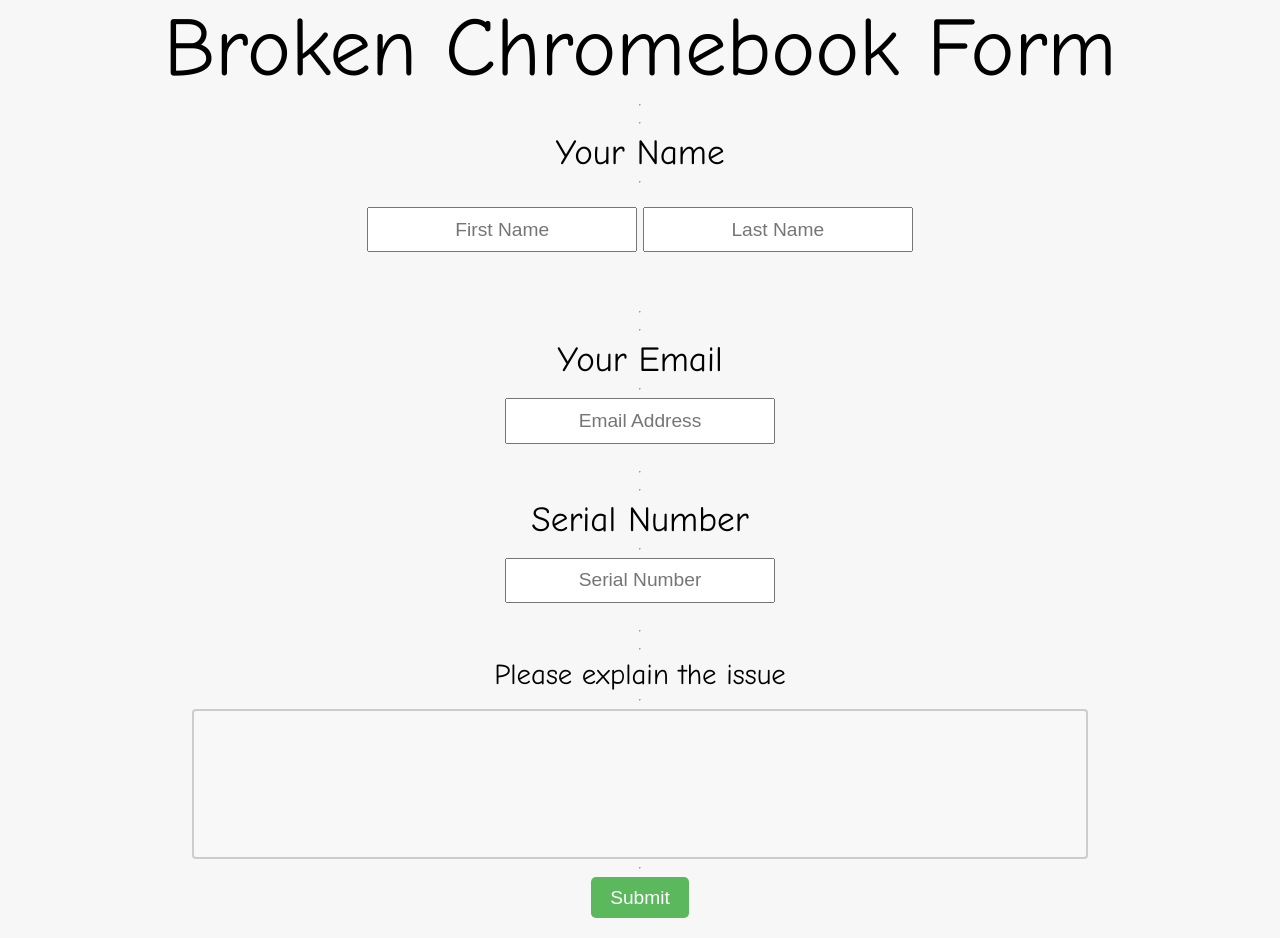
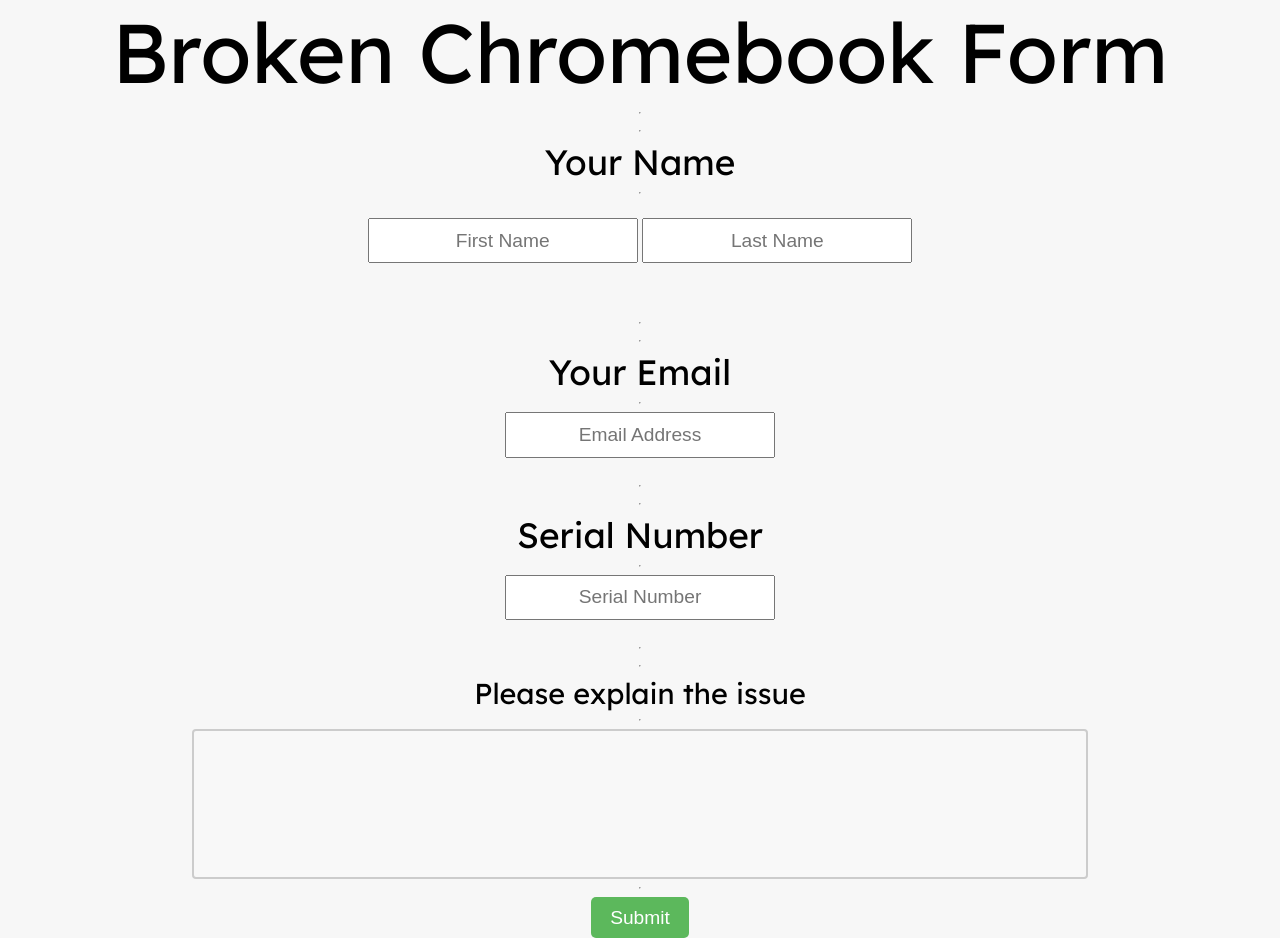
Before and after one commit to 27phunt/cbform, a plain HTML site: page Form/Broken.html in a window 1280 px wide. Drawn offline with Linux system fonts and the light colour scheme.

Commit message:
Update Broken.html

```diff
--- a/Form/Broken.html
+++ b/Form/Broken.html
@@ -1,10 +1,10 @@
-<!DOCTYPE html><html><head><title>CB Form</title><style>
-  body {font-family: 'Comic Sans MS', cursive, sans-serif; text-align: center;
+<!DOCTYPE html><html><link href='https://fonts.googleapis.com/css?family=Lexend' rel='stylesheet'><head><title>CB Form</title><style>
+  body {font-family: 'Lexend', cursive, sans-serif; text-align: center;
     margin: 0; display: flex; flex-direction: column; justify-content: center; align-items: center; background-color: #f7f7f7;}
   h1 {color: #333;}
-  t1 {font-family: 'Comic Sans MS', cursive, sans-serif; font-size: 2.2em;}
-  t2 {font-family: 'Comic Sans MS', cursive, sans-serif; font-size: 5.2em;}
-  t3 {font-family: 'Comic Sans MS', cursive, sans-serif; font-size: 1.8em;}
+  t1 {font-family: 'Lexend', cursive, sans-serif; font-size: 2.2em;}
+  t2 {font-family: 'Lexend', cursive, sans-serif; font-size: 5.2em;}
+  t3 {font-family: 'Lexend', cursive, sans-serif; font-size: 1.8em;}
   p {color: #666; margin-bottom: 2em;}
   input[type="text"] {font-size: 1.2em; padding: 0.5em; margin-bottom: 1em; text-align: center;}
   textarea {width: 70%; height: 150px; padding: 12px 20px; box-sizing: border-box; border: 2px solid #ccc; border-radius: 4px;
```
